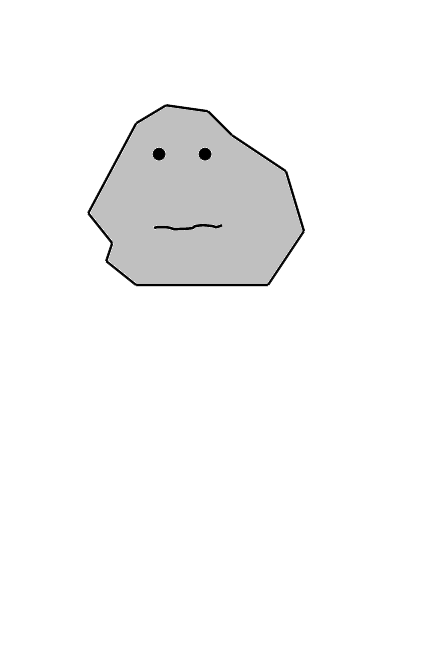
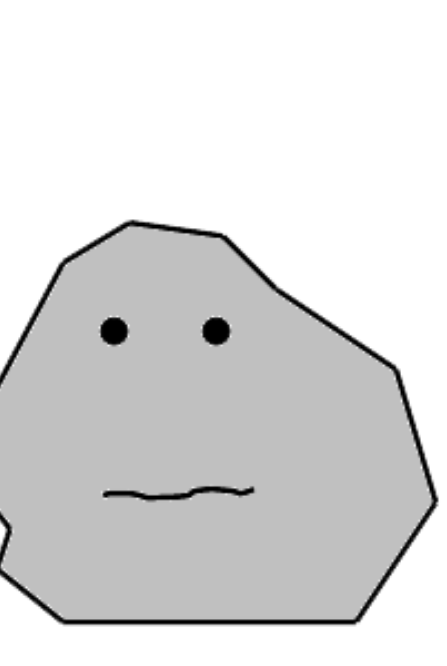
Before and after one commit to BrauUu/useACabecaJS, a plain HTML site: page iRock/index.html in a window 390 px wide. Shown: the whole page, 447 px wide, since content can reach past the window. Drawn offline with Linux system fonts and the light colour scheme.

Commit message:
Adicionando responsividade

```diff
--- /dev/null
+++ b/iRock/index.css
@@ -0,0 +1,13 @@
+* {
+    margin:  0;
+}
+body, html{
+    height: 100%;
+}
+#rockImgDiv {
+    height: 100%;
+    display: flex;
+    align-items: center;
+    justify-content: center;
+    cursor: pointer;
+}
--- a/iRock/index.html
+++ b/iRock/index.html
@@ -4,13 +4,14 @@
   <meta charset="UTF-8">
   <meta http-equiv="X-UA-Compatible" content="IE=edge">
   <meta name="viewport" content="width=device-width, initial-scale=1.0">
+  <link rel="stylesheet" href="./index.css"/>
+  <script src="./index.js">
+  </script>
   <title>IRock</title>
 </head>
-<body onload=greetings()>
-  <div style="margin-top:100px; text-align: center; cursor: pointer;">
+<body onload="resizeIRock();" onresize="resizeIRock()">
+  <div id="rockImgDiv">
     <img id="rockImg" onclick=touchRock() src="img/irock.png"/>
   </div>
-  <script src="./index.js">
-  </script>
 </body>
 </html>
--- a/iRock/index.js
+++ b/iRock/index.js
@@ -4,6 +4,7 @@ let sadCounter = 0;
 let isAngry = false;
 
 setInterval("withoutAnyInteraction()", 18000)
+setTimeout("greetings()", 1000)
 
 function withoutAnyInteraction() {
   if (!isHappy) {
@@ -89,3 +90,9 @@ function isAngryPhases() {
       break;
   }
 }
+
+function resizeIRock() {
+  let irock = document.getElementById('rockImg');
+
+ irock.style.height = `50%`
+}
```
